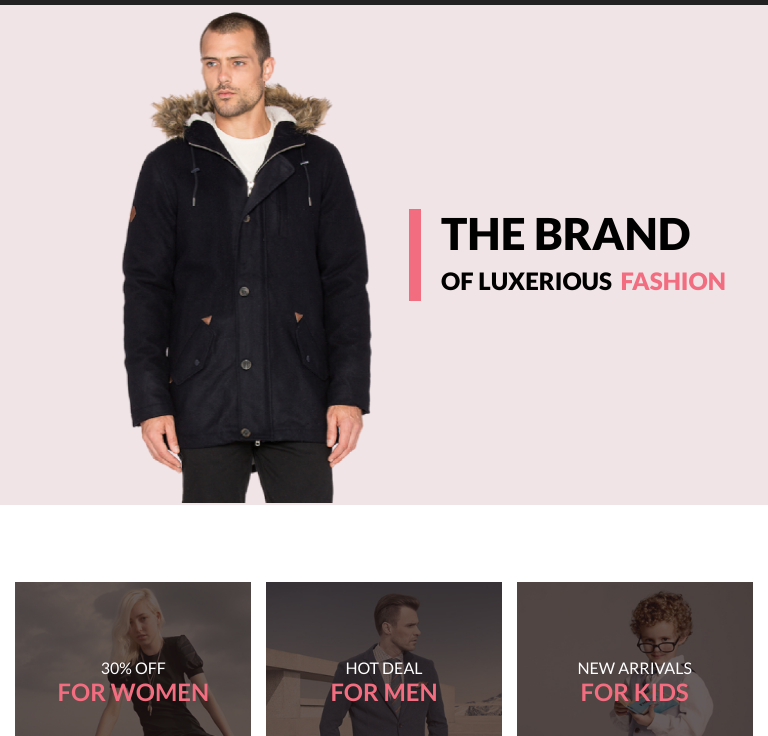
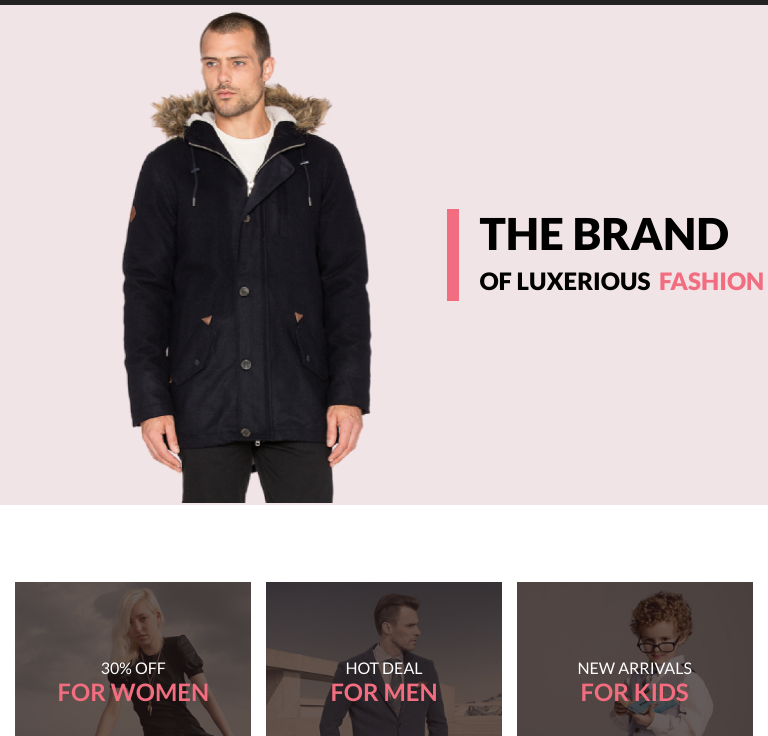
Before and after one commit to Yuliya3003/HTML_HomeWork_6, a plain HTML site: page index.html in a window 768 px wide. Shown: the part 64-800 px from the top of the page. Drawn offline with Linux system fonts and the light colour scheme.

Commit message:
Версия для планшета

```diff
--- a/style.css
+++ b/style.css
@@ -266,7 +266,7 @@ border: 1px solid #FF6A6A;
         width:100%;
     }
     .text_block {
-       margin:-15%;
+       margin:-10%;
     }
     .text {
         font-size: 44px;
```
